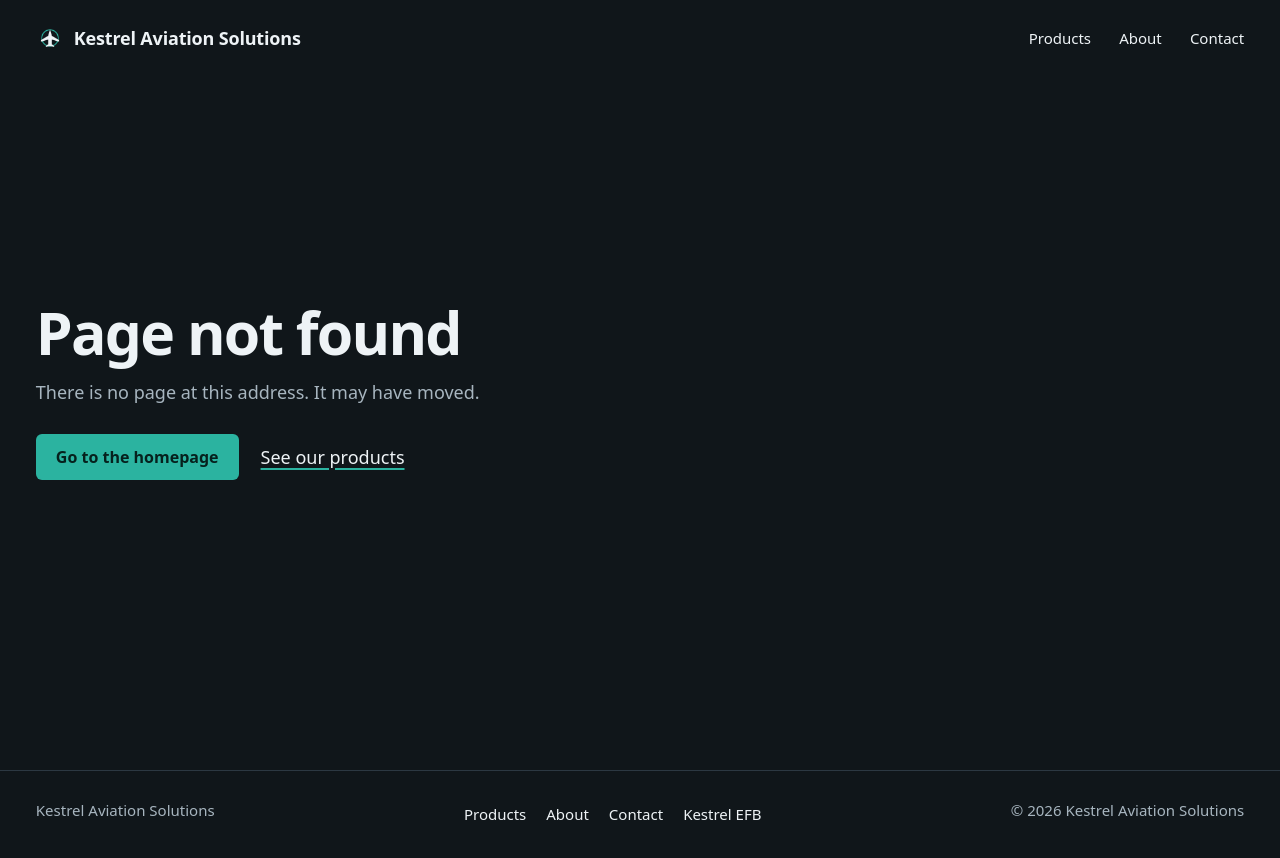
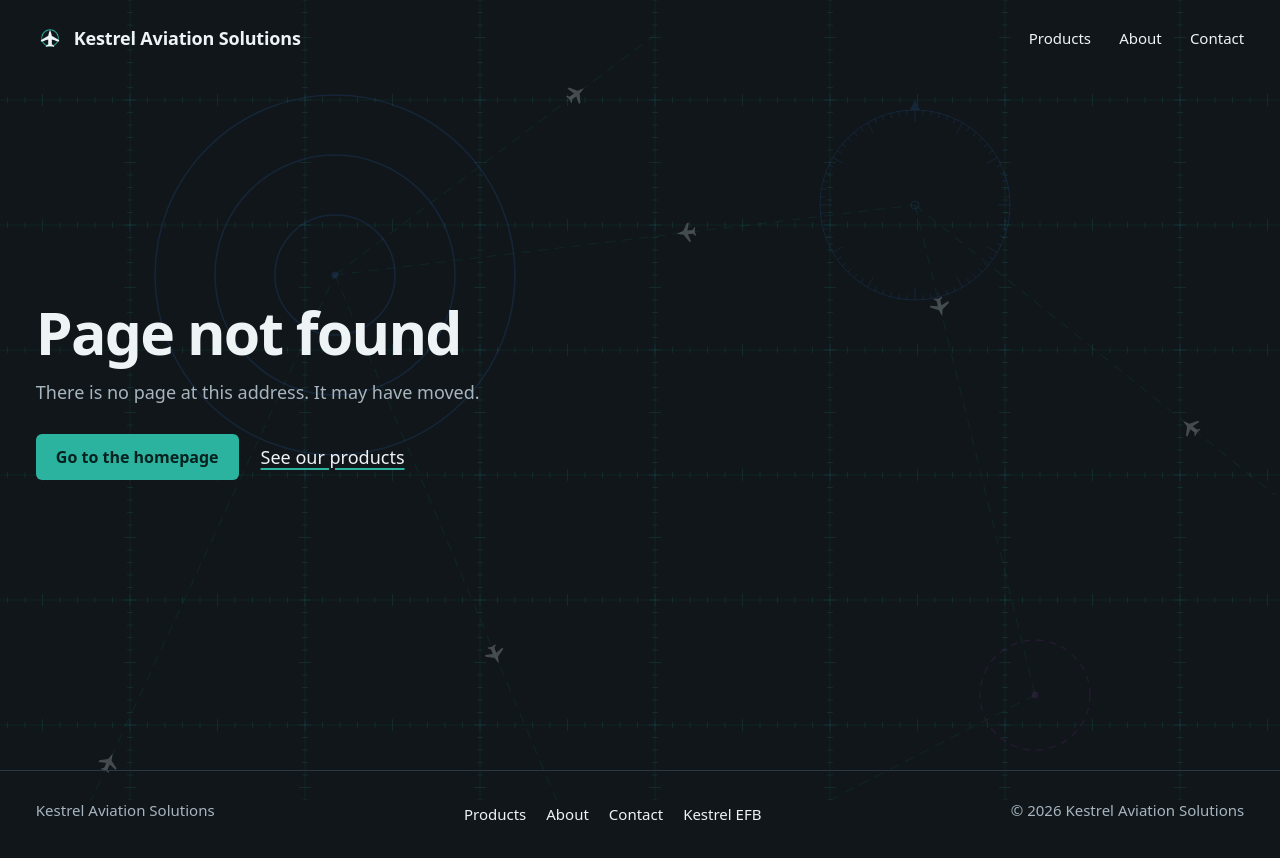
Before and after one commit to algophobic-dev/kestrel-aviation-solutions, a plain HTML site: page 404.html in a window 1280 px wide. Drawn offline with Linux system fonts and the light colour scheme.

Commit message:
Moving chart background with planes
Co-Authored-By: Claude Opus 5.5 <noreply@anthropic.com>

```diff
--- a/404.html
+++ b/404.html
@@ -39,6 +39,7 @@
     <div>© 2026 Kestrel Aviation Solutions</div>
   </div>
 </footer>
+<script src="/js/bg.js" data-mode="plane" defer></script>
 <script src="/js/site.js" defer></script>
 </body>
 </html>
--- /dev/null
+++ b/js/bg.js
@@ -0,0 +1,114 @@
+// Moving chart background: a faint aeronautical-chart wireframe that drifts behind the page.
+// <script src="js/bg.js" data-mode="plane" defer></script>   planes flying along airways (company and EFB sites)
+// <script src="js/bg.js" data-mode="drone" defer></script>   drones over a facility-map grid (Kestrel Drone site)
+// Shared by the three websites: copy this one file when it changes. Holds still when the visitor prefers reduced motion.
+(() => {
+  const mode = document.currentScript?.dataset.mode === 'drone' ? 'drone' : 'plane';
+  const still = matchMedia('(prefers-reduced-motion: reduce)').matches;
+  const cv = document.createElement('canvas');
+  cv.setAttribute('aria-hidden', 'true');
+  cv.style.cssText = 'position:fixed;inset:0;width:100%;height:100%;z-index:-1;pointer-events:none';
+  document.body.prepend(cv);
+  const g = cv.getContext('2d');
+
+  // One tile of chart, repeated in every direction, so the drift never runs out.
+  const TW = 1400, TH = 1000;
+  let seed = mode === 'drone' ? 7 : 3;
+  const rnd = () => { seed = (seed * 16807) % 2147483647; return seed / 2147483647; };
+  const C = { line: 'rgba(43,179,160,0.085)', tick: 'rgba(43,179,160,0.12)', blue: 'rgba(61,139,255,0.13)', mag: 'rgba(217,70,239,0.11)', ink: 'rgba(238,243,246,0.24)', num: 'rgba(238,243,246,0.075)' };
+
+  // In drone mode the dashed ring sits on the facility grid, like a Class D surface area.
+  const rings = mode === 'drone' ? [{ x: 380, y: 300, r: [60, 120, 180], solid: true }, { x: 1060, y: 640, r: [120], solid: false }] : [{ x: 380, y: 300, r: [60, 120, 180], solid: true }, { x: 1080, y: 720, r: [55], solid: false }];
+  const vor = { x: 960, y: 230, r: 95 };
+  const pts = [[vor.x, vor.y], [rings[0].x, rings[0].y], [rings[1].x, rings[1].y], [120, 860], [1320, 520], [650, 940], [700, 60]];
+  const airways = [[3, 1, 0], [1, 6], [0, 4], [0, 2], [2, 5], [1, 5]];
+  const segs = airways.flatMap(a => a.slice(1).map((b, i) => [pts[a[i]], pts[b]]));
+  const planes = mode === 'plane' ? segs.map((s, i) => ({ s, t: rnd(), v: 0.018 + rnd() * 0.02, back: i % 2 === 1 })) : [];
+  // Drone mode: a facility-map grid around the ringed airport, with ceilings that rise away from it.
+  const grid = [];
+  if (mode === 'drone') {
+    const cx = 1060, cy = 640, n = 5, sz = 48;
+    for (let i = -n; i <= n; i++) for (let j = -n; j <= n; j++) {
+      const d = Math.hypot(i, j); if (d > n) continue;
+      grid.push({ x: cx + i * sz, y: cy + j * sz, sz, c: d < 1.5 ? 0 : d < 3 ? 100 : d < 4.2 ? 200 : 400 });
+    }
+  }
+  const drones = mode === 'drone' ? [...Array(7)].map(() => ({ x: 200 + rnd() * 1000, y: 120 + rnd() * 760, ax: 30 + rnd() * 60, ay: 20 + rnd() * 50, w: 0.15 + rnd() * 0.2, p: rnd() * 6.28 })) : [];
+  const stadium = { x: 1180, y: 330, r: 110 };
+
+  const PLANE = new Path2D('M12 2l2 7 8 5v2l-8-2.5V19l2.5 2v1L12 21l-4.5 1v-1L10 19v-5.5L2 16v-2l8-5z');
+  function drawPlane(x, y, ang) {
+    g.save(); g.translate(x, y); g.rotate(ang); g.scale(0.95, 0.95); g.translate(-12, -12);
+    g.fillStyle = C.ink; g.fill(PLANE); g.restore();
+  }
+  function drawDrone(x, y, spin) {
+    g.save(); g.translate(x, y); g.strokeStyle = C.ink; g.lineWidth = 1.4;
+    g.beginPath(); g.moveTo(-7, -7); g.lineTo(7, 7); g.moveTo(7, -7); g.lineTo(-7, 7); g.stroke();
+    for (const [a, b] of [[-7, -7], [7, -7], [-7, 7], [7, 7]]) { g.beginPath(); g.arc(a, b, 4.2, spin, spin + 5.2); g.stroke(); }
+    g.fillStyle = C.ink; g.fillRect(-2.5, -2.5, 5, 5); g.restore();
+  }
+
+  function tile(ox, oy, time) {
+    g.save(); g.translate(ox, oy);
+    // Latitude and longitude lines, with a tick every minute like a sectional's.
+    g.lineWidth = 1; g.strokeStyle = C.line; g.beginPath();
+    for (let x = 0; x < TW; x += 175) { g.moveTo(x, 0); g.lineTo(x, TH); }
+    for (let y = 0; y < TH; y += 125) { g.moveTo(0, y); g.lineTo(TW, y); }
+    g.stroke();
+    g.strokeStyle = C.tick; g.beginPath();
+    for (let x = 0; x < TW; x += 175) for (let y = 0; y < TH; y += 12.5) { const l = (y % 62.5 === 0) ? 6 : 3; g.moveTo(x - l, y); g.lineTo(x + l, y); }
+    for (let y = 0; y < TH; y += 125) for (let x = 0; x < TW; x += 17.5) { const l = (x % 87.5 === 0) ? 6 : 3; g.moveTo(x, y - l); g.lineTo(x, y + l); }
+    g.stroke();
+    if (mode === 'drone') {
+      g.lineWidth = 1; g.font = '600 10px system-ui, sans-serif'; g.textAlign = 'center'; g.textBaseline = 'middle';
+      for (const q of grid) {
+        g.strokeStyle = q.c === 0 ? 'rgba(239,83,80,0.08)' : q.c <= 100 ? 'rgba(242,177,52,0.07)' : 'rgba(43,179,160,0.065)';
+        g.strokeRect(q.x - q.sz / 2, q.y - q.sz / 2, q.sz, q.sz);
+        g.fillStyle = C.num; g.fillText(q.c, q.x, q.y);
+      }
+      g.setLineDash([6, 6]); g.strokeStyle = 'rgba(201,160,74,0.14)'; g.beginPath(); g.arc(stadium.x, stadium.y, stadium.r, 0, 6.29); g.stroke(); g.setLineDash([]);
+    } else {
+      // Airways between fixes.
+      g.lineWidth = 1.2; g.strokeStyle = C.line; g.setLineDash([10, 7]); g.beginPath();
+      for (const [a, b] of segs) { g.moveTo(a[0], a[1]); g.lineTo(b[0], b[1]); }
+      g.stroke(); g.setLineDash([]);
+      // VOR compass rose.
+      g.strokeStyle = C.blue; g.lineWidth = 1; g.beginPath(); g.arc(vor.x, vor.y, vor.r, 0, 6.29); g.stroke();
+      g.beginPath();
+      for (let k = 0; k < 72; k++) { const a = k * Math.PI / 36, l = k % 6 === 0 ? 12 : 5; g.moveTo(vor.x + Math.sin(a) * vor.r, vor.y - Math.cos(a) * vor.r); g.lineTo(vor.x + Math.sin(a) * (vor.r - l), vor.y - Math.cos(a) * (vor.r - l)); }
+      g.stroke();
+      g.beginPath(); g.moveTo(vor.x, vor.y - vor.r - 10); g.lineTo(vor.x - 5, vor.y - vor.r); g.lineTo(vor.x + 5, vor.y - vor.r); g.closePath(); g.fillStyle = C.blue; g.fill();
+      g.beginPath(); g.arc(vor.x, vor.y, 4, 0, 6.29); g.stroke();
+    }
+    // Airspace rings: solid blue like Class B, dashed like Class D.
+    for (const R of rings) {
+      g.lineWidth = R.solid ? 1.6 : 1.3; g.strokeStyle = R.solid ? C.blue : C.mag; g.setLineDash(R.solid ? [] : [7, 6]);
+      for (const r of R.r) { g.beginPath(); g.arc(R.x, R.y, r, 0, 6.29); g.stroke(); }
+      g.setLineDash([]); g.fillStyle = R.solid ? C.blue : C.mag; g.beginPath(); g.arc(R.x, R.y, 3.5, 0, 6.29); g.fill();
+    }
+    // Things that move.
+    for (const p of planes) {
+      const t = ((p.t + time * p.v) % 1 + 1) % 1, [a, b] = p.back ? [p.s[1], p.s[0]] : p.s;
+      const x = a[0] + (b[0] - a[0]) * t, y = a[1] + (b[1] - a[1]) * t;
+      drawPlane(x, y, Math.atan2(b[0] - a[0], -(b[1] - a[1])));
+    }
+    for (const d of drones) drawDrone(d.x + Math.sin(time * d.w + d.p) * d.ax, d.y + Math.sin(time * d.w * 1.7 + d.p) * d.ay, time * 9);
+    g.restore();
+  }
+
+  let w = 0, h = 0, dpr = 1;
+  function size() { dpr = Math.min(devicePixelRatio || 1, 2); w = innerWidth; h = innerHeight; cv.width = w * dpr; cv.height = h * dpr; }
+  function frame(now) {
+    const time = still ? 0 : now / 1000;
+    g.setTransform(dpr, 0, 0, dpr, 0, 0); g.clearRect(0, 0, w, h);
+    // The whole chart drifts slowly up and to the left.
+    const dx = -((time * 9) % TW), dy = -((time * 5) % TH);
+    // Shapes near a tile's edge can reach into the next tile, so draw a margin past the screen.
+    for (let x = dx - TW; x < w + 450; x += TW) for (let y = dy - TH; y < h + 450; y += TH) if (x + TW > -450 && y + TH > -450) tile(x, y, time);
+  }
+  size(); addEventListener('resize', () => { size(); if (still) frame(0); });
+  if (still) { frame(0); return; }
+  let last = 0;
+  const loop = now => { if (!document.hidden && now - last > 33) { last = now; frame(now); } requestAnimationFrame(loop); };
+  requestAnimationFrame(loop);
+})();
```
Also changed, not shown: about.html (+1 -0 lines), contact.html (+1 -0 lines), index.html (+1 -0 lines), products.html (+1 -0 lines), 1 other file.
